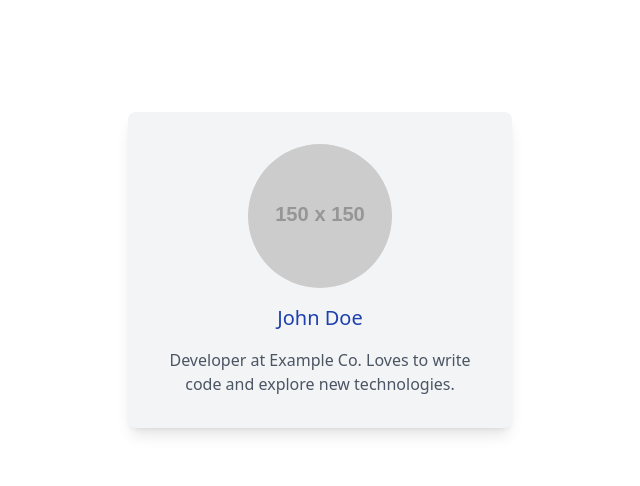
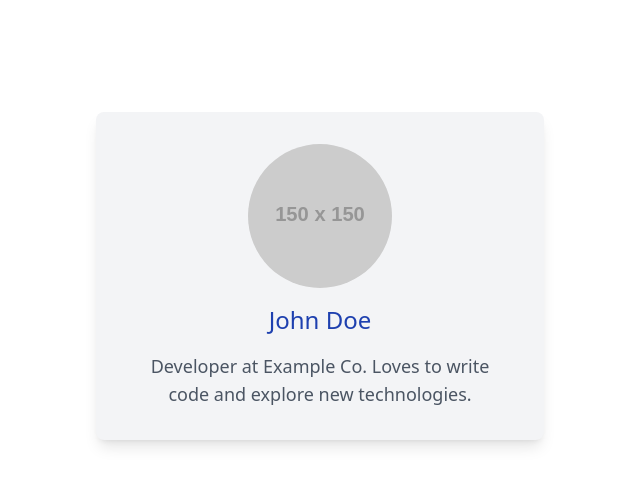
Before and after one commit to pasiama/alx-fe-reactjs, a React (Vite) app in the folder tailwind-react-integration/: page / in a window 1280 px wide. Shown: the top 486 px of the page, without its empty margins (320-960 px from the left). Built offline with nearby package versions, Linux system fonts and the light colour scheme.

Commit message:
enhanced

```diff
--- a/tailwind-react-integration/src/components/UserProfile.jsx
+++ b/tailwind-react-integration/src/components/UserProfile.jsx
@@ -1,13 +1,13 @@
 function UserProfile() {
       return (
-        <div className="user-profile bg-gray-100 p-4 sm:p-8 max-w-xs sm:max-w-sm mx-auto my-20 rounded-lg shadow-lg">
+        <div className="user-profile bg-gray-100 p-4 sm:p-6 md:p-8 max-w-xs sm:max-w-sm md:max-w-md mx-auto my-10 sm:my-14 md:my-20 rounded-lg shadow-lg">
           <img
             src="https://via.placeholder.com/150"
             alt="User"
-            className="w-24 h-24 sm:w-36 sm:h-36 rounded-full mx-auto"
+            className="w-24 h-24 sm:w-32 md:w-36 sm:h-32 md:h-36 rounded-full mx-auto"
           />
-          <h1 className="text-lg sm:text-xl text-blue-800 my-4">John Doe</h1>
-          <p className="text-sm sm:text-base text-gray-600">
+          <h1 className="text-lg sm:text-xl md:text-2xl text-blue-800 my-4">John Doe</h1>
+          <p className="text-sm sm:text-base md:text-lg text-gray-600">
             Developer at Example Co. Loves to write code and explore new technologies.
           </p>
         </div>
```
